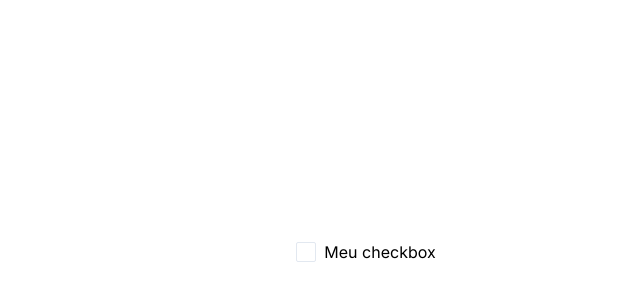
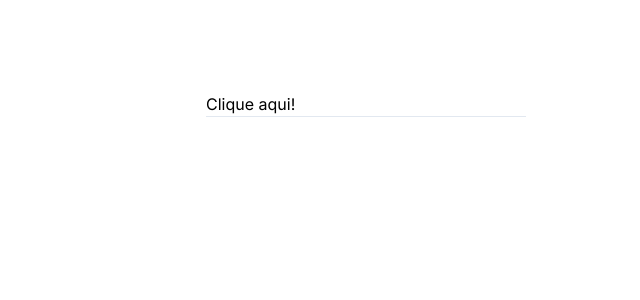
Before and after one commit to johnnyferreiradev/next-template, a Next.js app: page /documentation in a window 1280 px wide. Shown: the part 132-432 px from the top of the page, without its empty margins (274-914 px from the left). Built offline with nearby package versions, Linux system fonts and the light colour scheme.

Commit message:
Adding collapse in presentation page

```diff
--- a/src/app/documentation/page.tsx
+++ b/src/app/documentation/page.tsx
@@ -2,20 +2,29 @@
 
 import { useState } from 'react';
 
-import Checkbox from '@/components/atom/Checkbox';
+import Collapse from '@/components/atom/Collapse';
+import Text from '@/components/atom/Text';
 
 export default function Documentation() {
-  const [checked, setChecked] = useState(false);
+  const [isOpen, setIsOpen] = useState(false);
 
   return (
-    <main className="p-10 h-screen flex justify-center items-center">
-      <Checkbox
-        checked={checked}
-        onChange={() => setChecked(!checked)}
-        className="mb-8"
+    <main className="p-10 h-screen flex justify-center pt-56">
+      <Collapse
+        collapseHeader="Clique aqui!"
+        isOpen={isOpen}
+        setIsOpen={() => setIsOpen(!isOpen)}
+        className="max-w-xs"
       >
-        Meu checkbox
-      </Checkbox>
+        <div className="flex">
+          <Text size="xl" className="mr-1">
+            Siga:
+          </Text>
+          <Text weight="bold" size="xl" color="secondary200">
+            @johnnyferreira09
+          </Text>
+        </div>
+      </Collapse>
     </main>
   );
 }
```
